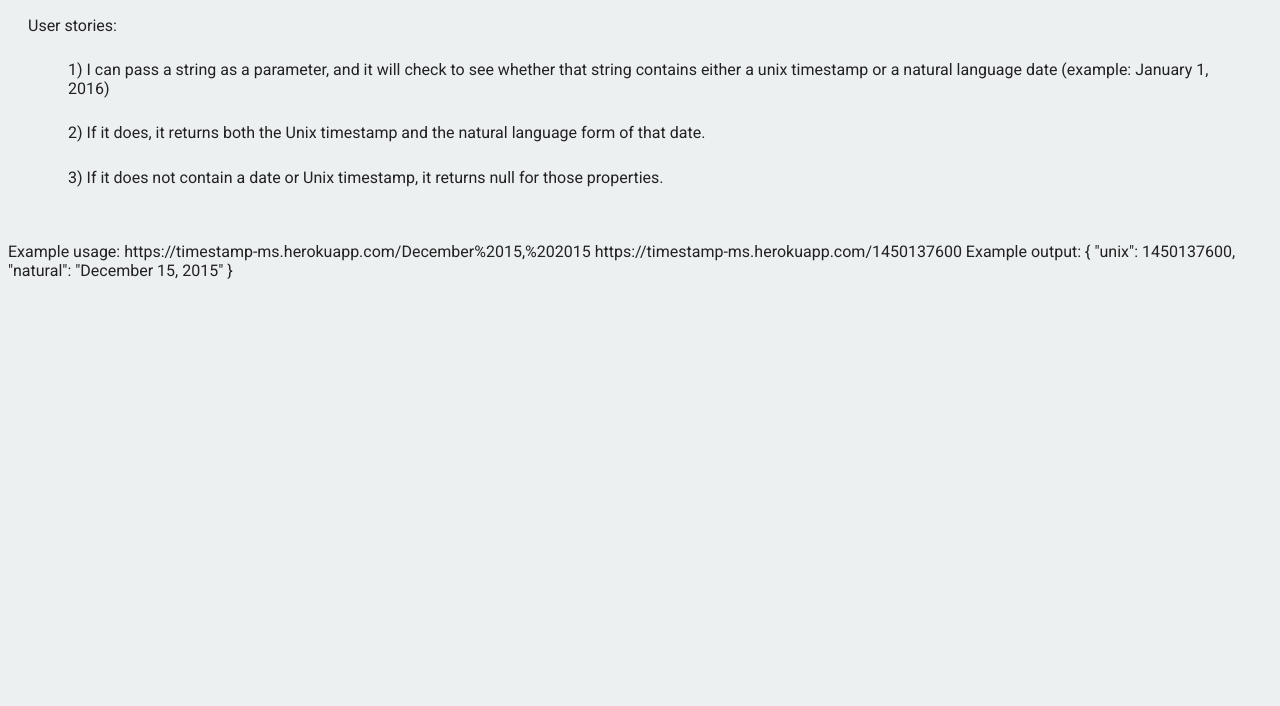
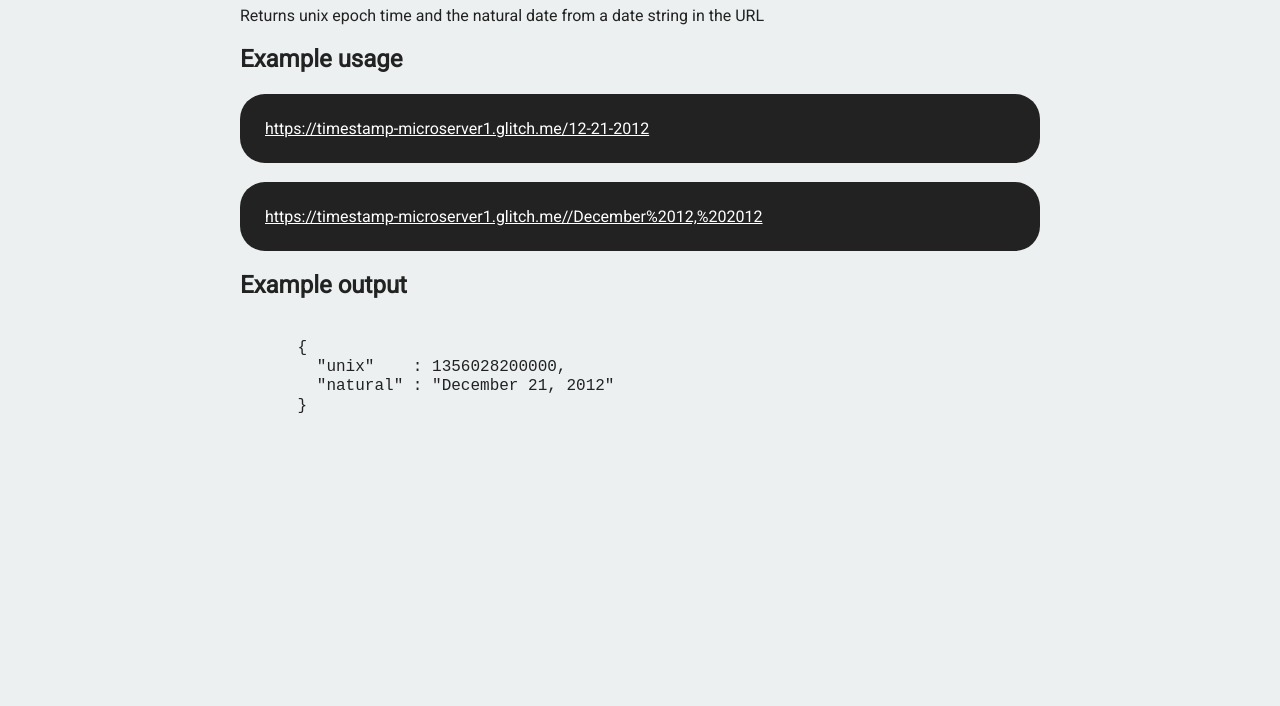
Before and after one commit to mauriak/timestamp-microservice, a website: page views/index.html in a window 1280 px wide. Shown: the part 94-800 px from the top of the page. Drawn offline with Linux system fonts and the light colour scheme.

Commit message:
🎖📠 Checkpoint README.md:572355 views/index.html:572355 public/style.css:572355

```diff
--- a/public/style.css
+++ b/public/style.css
@@ -6,6 +6,8 @@ body {
 	color: #222;
 	background-color: #ECF0F1;
   line-height: 1.2;
+  width: 800px;
+  margin: 0 auto;
 }
 
 .container {
@@ -23,12 +25,13 @@ ol {
 ul {
 	list-style-type: none;
 }
-li {
-  margin: 25px 0;
-}
 
 a {
-	color: #2574A9;
+  display: block;
+  background: #222;
+  color: #fff;
+  padding: 25px;
+  border-radius: 25px;
 }
 /****** Logo Div Styling ******/
 
@@ -36,9 +39,3 @@ img {
 	margin: 20px auto 0 auto;
 	display: block;
 }
-
-blockquote{
-  padding: 10px 20px;
-  margin: 0 0 20px;
-  font-size: 16px;
-}
--- a/views/index.html
+++ b/views/index.html
@@ -11,28 +11,24 @@
    <body>
       <div class="container">
          <h1>
-           API Basejump: Timestamp microservice
+           Timestamp microservice
         </h1>
-        <blockquote>
-          User stories:
-          <ul>
-            <li>
-              1) I can pass a string as a parameter, and it will check to see whether that string contains either a unix timestamp or a natural language date (example: January 1, 2016)
-            </li>
-            <li>
-              2) If it does, it returns both the Unix timestamp and the natural language form of that date.
-            </li>
-            <li>
-              3) If it does not contain a date or Unix timestamp, it returns null for those properties.
-            </li>
-          </ul>
-        </blockquote>
-Example usage:
-https://timestamp-ms.herokuapp.com/December%2015,%202015
-https://timestamp-ms.herokuapp.com/1450137600
-Example output:
-{ "unix": 1450137600, "natural": "December 15, 2015" }
-      </div>
-   </body>
-
+        <p>
+          Returns unix epoch time and the natural date from a date string in the URL
+        </p><h2>Example usage</h2>
+    <a href="/12-21-2012">
+      https://timestamp-microserver1.glitch.me/12-21-2012
+    </a>
+    <br>
+    <a href="/December%2012,%202012">
+      https://timestamp-microserver1.glitch.me//December%2012,%202012
+    </a>
+    <h2>Example output</h2>
+    <pre><code>
+      {
+        "unix"    : 1356028200000,
+        "natural" : "December 21, 2012"
+      }
+  </div>
+</body>
 </html>
```
Also changed, not shown: README.md.
